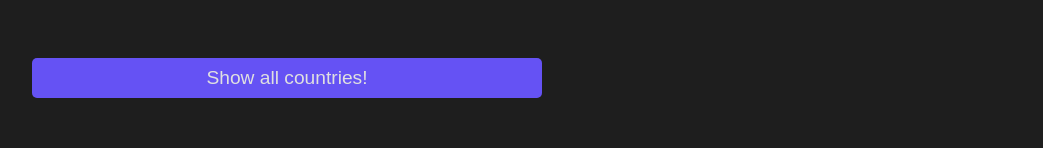
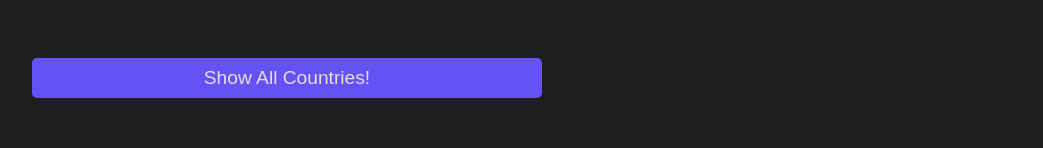
Before and after one commit to sanaz-gh/GraphQL-List-Countries, a React (Vite) app: page / in a window 1280 px wide. Shown: the part 219-367 px from the top of the page, without its empty margins (118-1161 px from the left). Built offline with nearby package versions, Linux system fonts and the light colour scheme.

Commit message:
added some styles

```diff
--- a/src/components/Countries.jsx
+++ b/src/components/Countries.jsx
@@ -14,7 +14,7 @@ if (error) return <h3>something went wrong!</h3>
   return (
 <div>
     <div className={styles.search}>
-        <button onClick={() => getCountries()}> Show all countries! </button>
+        <button onClick={() => getCountries()}> Show All Countries! </button>
         {loading && <h1> ...loading</h1>}
         {error && <h1> error</h1>}
         {data && (
--- a/src/components/Search.jsx
+++ b/src/components/Search.jsx
@@ -9,9 +9,9 @@ const Search = () => {
 
   const [search, { loading, error, data }] = useLazyQuery(SEARCH_COUNTRY);
 
-  const handleSearch = () => {
-    search({ variables: { code: code } });
-  };
+  // const handleSearch = () => {
+  //   search({ variables: { code: code } });
+  // };
 
   return (
     <div  className={styles.search}>
@@ -21,7 +21,7 @@ const Search = () => {
         onChange={(e) => setCode(e.target.value.toUpperCase())}
         placeholder = "Enter Country Code ..."
       />
-      <button onClick={handleSearch}>Search</button>
+      <button onClick={() => search({variables: {code: code}})}>Search</button>
 
       {loading && <p>Loading...</p>}
       {error && <p>Error: {error.message}</p>}
--- a/src/graphql/queries.js
+++ b/src/graphql/queries.js
@@ -17,7 +17,7 @@ import { gql } from "@apollo/client";
   `;
 
   const SEARCH_COUNTRY = gql`
-  query SearchQuery($code: ID!) {
+  query getSearch($code: ID!) {
     country(code: $code) {
       name,
       native,
```
